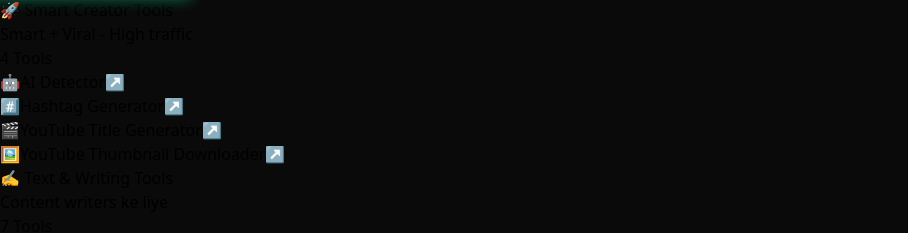
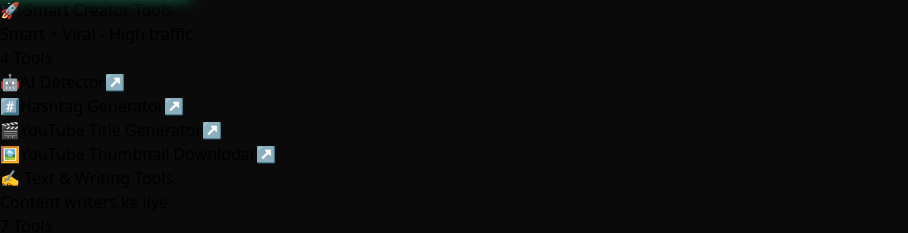
Before and after one commit to Ravs10/velora-cloud, a Next.js app: page / in a window 1280 px wide. Shown: the part 3650-3883 px from the top of the page, without its empty margins (0-908 px from the left). Built offline with nearby package versions, Linux system fonts and the light colour scheme.

Commit message:
Fix typo in YouTube Thumbnail Downloader name
Corrected spelling of 'Downloader' to 'Downlodar' in tools list.

```diff
--- a/app/page.tsx
+++ b/app/page.tsx
@@ -54,7 +54,7 @@ export default function Home() {
         { name: "AI Detector", url: `${TOOLS_BASE}/ai-detector`, icon: "🤖" },
         { name: "Hashtag Generator", url: `${TOOLS_BASE}/hashtag-generator`, icon: "#️⃣" },
         { name: "YouTube Title Generator", url: `${TOOLS_BASE}/youtube-title-generator`, icon: "🎬" },
-        { name: "YouTube Thumbnail Downloader", url: `${TOOLS_BASE}/youtube-thumbnail-downloader`, icon: "🖼️" },
+        { name: "YouTube Thumbnail Downlodar", url: `${TOOLS_BASE}/youtube-thumbnail-downlodar`, icon: "🖼️" },
 
       ]
     },
```
